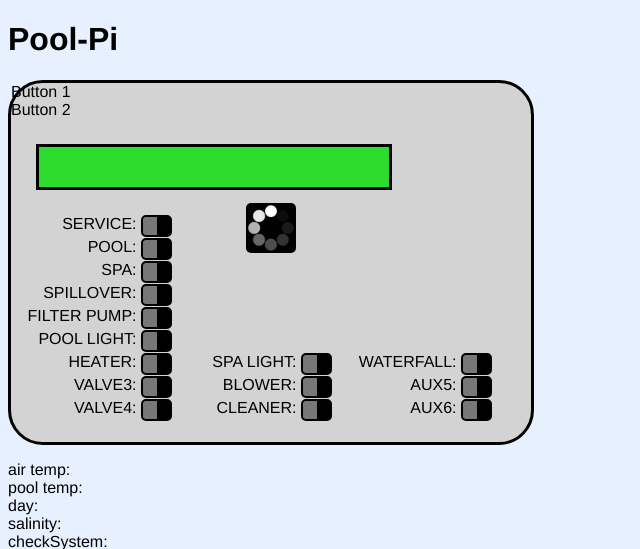
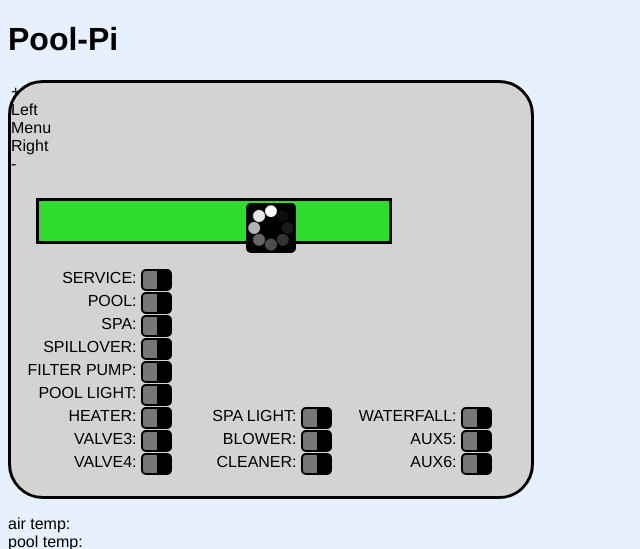
Before and after one commit to ChaseDurand/Pool-Pi, a Flask app: page / in a window 1280 px wide. Shown: the top 549 px of the page, without its empty margins (0-640 px from the left). Run offline with Flask 2, Linux system fonts and the light colour scheme; some libraries are stand-ins or nearby versions.

Commit message:
Added additional buttons

```diff
--- a/src/templates/index.html
+++ b/src/templates/index.html
@@ -123,8 +123,11 @@
         <div class="loading">
             <img class="loading-image" src='/../static/loading.gif' alt="Loading..." />
         </div>
-        <div id="button1" class="button">Button 1</div>
-        <div id="button2" class="button">Button 2</div>
+        <div id="plus" class="button">+</div>
+        <div id="left" class="button">Left</div>
+        <div id="menu" class="button">Menu</div>
+        <div id="rigt" class="button">Right</div>
+        <div id="minus" class="button">-</div>
         <div class="display">
             <div id="display1"></div>
             <div id="display2"></div>
```
